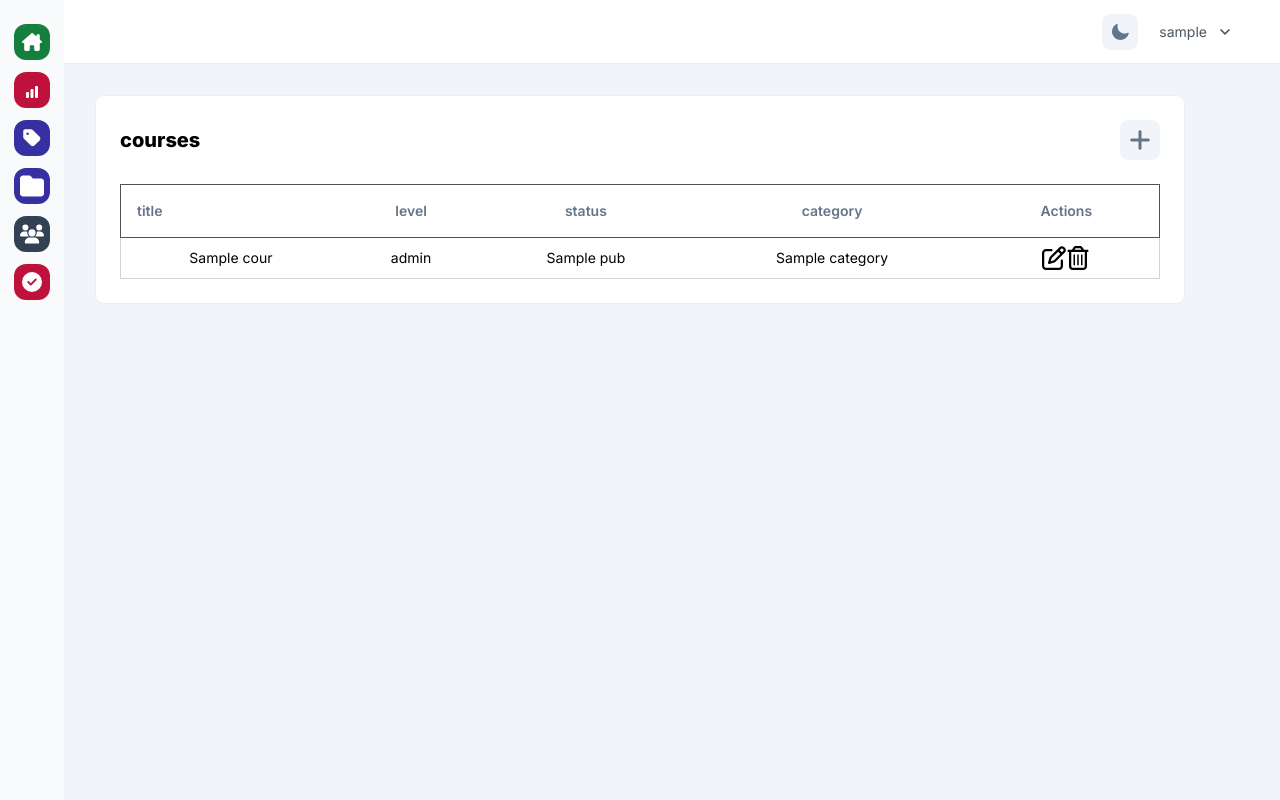
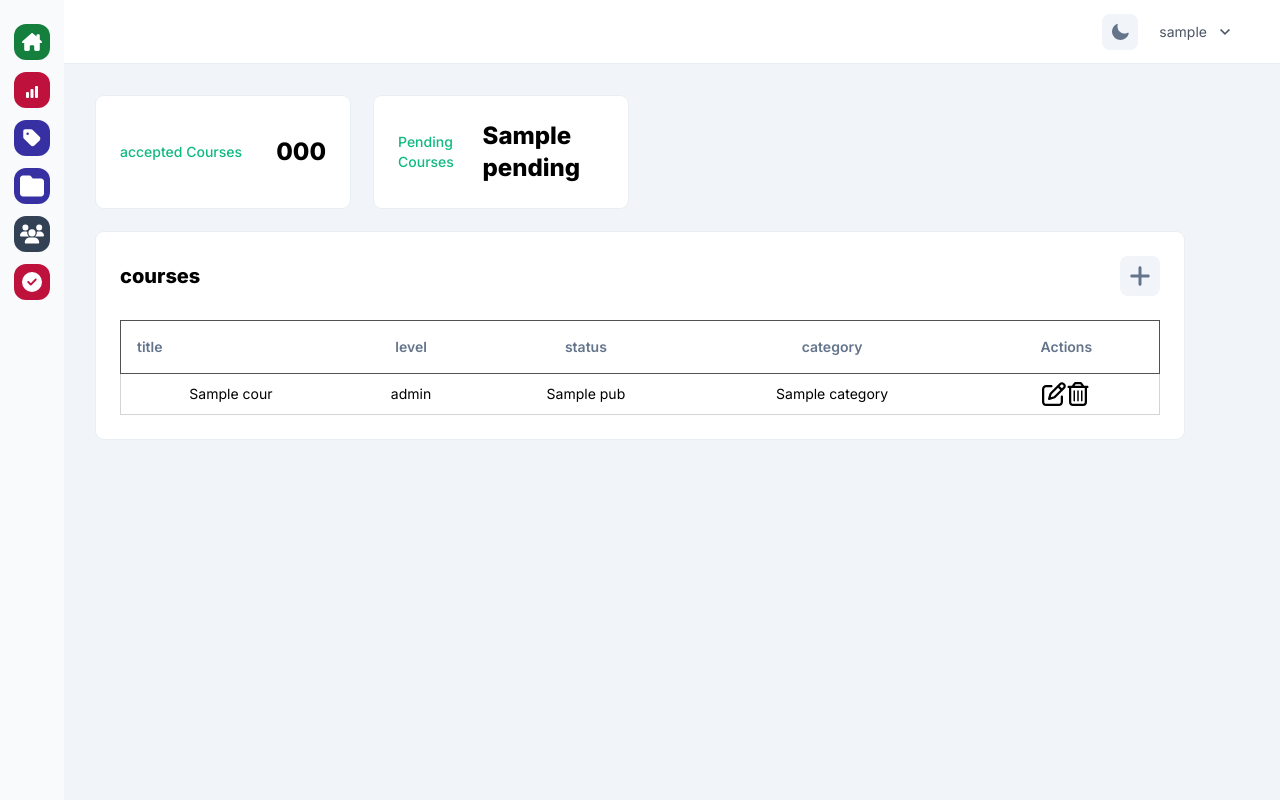
Before and after one commit to ka-amina/Youdemy, a PHP site: template app/Views/courses/teacherCourses.php in a window 1280 px wide. Run offline with PHP 8.4, Linux system fonts and the light colour scheme; the visitor is signed in with stand-in values (Sample User, id 1); the template is opened without the code that fills it: most values are stand-ins (such as "Sample title", 1, 10 or a date in 2020); some libraries are stand-ins or nearby versions.

Commit message:
ajouter les statistiques pour l'ensignent

```diff
--- a/app/Views/courses.php
+++ b/app/Views/courses.php
@@ -21,7 +21,7 @@
                 <button class="bg-blue-500 text-white px-6 py-2 rounded-lg hover:bg-blue-600 focus:ring-2 focus:ring-blue-500 transition ease-in-out"><a href="/login" class=" font-semibold  ml-1">Login</a></button>
                 <?php }else{?>
                     <button class="bg-blue-500 text-white px-6 py-2 rounded-lg hover:bg-blue-600 focus:ring-2 focus:ring-blue-500 transition ease-in-out"><a href="/studentCourses" class=" font-semibold  ml-1">view your Courses</a></button>
-                    <button class="bg-blue-500 text-white px-6 py-2 rounded-lg hover:bg-blue-600 focus:ring-2 focus:ring-blue-500 transition ease-in-out">log out</button>
+                    <button class="bg-blue-500 text-white px-6 py-2 rounded-lg hover:bg-blue-600 focus:ring-2 focus:ring-blue-500 transition ease-in-out"><a href="/logout" class=" font-semibold  ml-1">log out</a></button>
             <?php };?>
             </div>
         </div>
--- a/app/Views/courses/teacherCourses.php
+++ b/app/Views/courses/teacherCourses.php
@@ -76,7 +76,42 @@
                 id="page-content"
                 class="grow bg-slate-100 pt-16 dark:bg-slate-950">
                 <div class="container mx-auto px-4 py-4 lg:p-8 xl:max-w-7xl">
+
                     <div class=" grid grid-cols-1 gap-4 sm:grid-cols-2 md:gap-6 xl:grid-cols-4" id="CourseTable">
+                        <a
+                            href="javascript:void(0)"
+                            class="flex flex-col justify-center overflow-hidden rounded-lg bg-white ring-1 ring-slate-200/50 transition-opacity duration-100 hover:opacity-70 active:opacity-100 dark:bg-slate-900 dark:ring-slate-700/60">
+                            <div class="flex items-center justify-between gap-3 p-6">
+                                <div class="grow">
+                                    <div
+                                        class="flex items-center gap-0.5 text-sm font-medium text-emerald-500">
+                                        <span>accepted Courses</span>
+                                    </div>
+
+                                </div>
+                                <div>
+                                    <dt class="text-2xl font-extrabold"><?= htmlspecialchars($accepted) ?></dt>
+                                </div>
+
+                            </div>
+                        </a>
+                        <a
+                            href="javascript:void(0)"
+                            class="flex flex-col justify-center overflow-hidden rounded-lg bg-white ring-1 ring-slate-200/50 transition-opacity duration-100 hover:opacity-70 active:opacity-100 dark:bg-slate-900 dark:ring-slate-700/60">
+                            <div class="flex items-center justify-between gap-3 p-6">
+                                <div class="grow">
+                                    <div
+                                        class="flex items-center gap-0.5 text-sm font-medium text-emerald-500">
+                                        <span>Pending Courses</span>
+                                    </div>
+
+                                </div>
+                                <div>
+                                    <dt class="text-2xl font-extrabold"><?= htmlspecialchars($pending) ?></dt>
+                                </div>
+
+                            </div>
+                        </a>
                         <!-- Popular Pages -->
                         <div
                             class="flex flex-col justify-center overflow-hidden rounded-lg bg-white p-6 ring-1 ring-slate-200/50 dark:bg-slate-900 dark:ring-slate-700/60 xl:col-span-4">
--- a/app/Views/layout/header.php
+++ b/app/Views/layout/header.php
@@ -77,7 +77,8 @@
                                 x-transition:leave-end="opacity-0 scale-90"
                                 class="absolute right-0 z-20 w-56 py-2 mt-2 overflow-hidden origin-top-right bg-white rounded-md shadow-xl dark:bg-gray-800">
                                 <a href="#" class="flex items-center p-3 -mt-2 text-sm text-gray-600 transition-colors duration-300 transform dark:text-gray-300 hover:bg-gray-100 dark:hover:bg-gray-700 dark:hover:text-white">
-                                    <img class="flex-shrink-0 object-cover mx-1 rounded-full w-9 h-9" src="https://images.unsplash.com/photo-1523779917675-b6ed3a42a561?ixid=MnwxMjA3fDB8MHxzZWFyY2h8N3x8d29tYW4lMjBibHVlfGVufDB8fDB8fA%3D%3D&ixlib=rb-1.2.1&auto=format&fit=face&w=500&q=200" alt="jane avatar">
+                                    <img class="flex-shrink-0 object-cover mx-1 rounded-full w-9 h-9" src="/assets/images/<?php echo $_SESSION["image"]?>" alt="jane avatar">
+
                                     <div class="mx-1">
                                         <h1 class="text-sm font-semibold text-gray-700 dark:text-gray-200"><?php echo $_SESSION["username"]?></h1>
                                         <p class="text-sm text-gray-500 dark:text-gray-400"><?php echo $_SESSION["email"]?></p>
```
Also changed, not shown: app/Controllers/coursController.php (+6 -12 lines), app/Models/Cours.php (+7 -1 lines), app/Models/orm.php (+22 -0 lines). Lines whose indentation alone changed are shown as unchanged.
